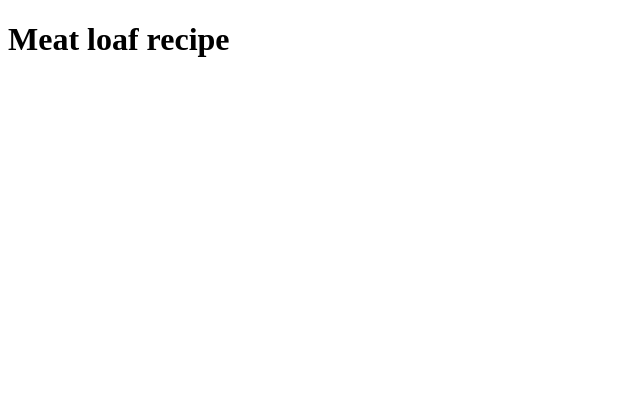
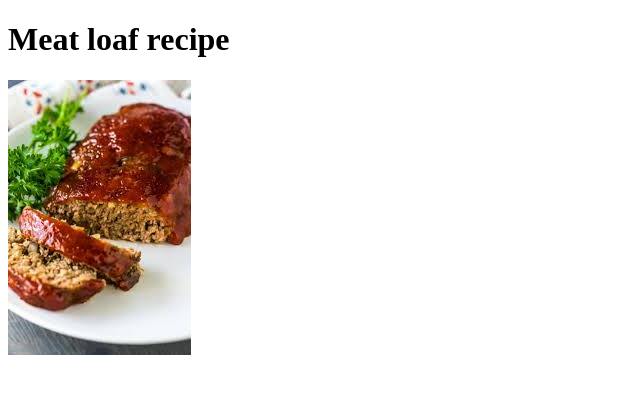
Before and after one commit to MazeAgent/odin-recipes, a plain HTML site: page recipes/meatloaf.html in a window 1280 px wide. Shown: the whole page, without its empty margins (0-640 px from the left). Drawn offline with Linux system fonts and the light colour scheme.

Commit message:
added a new image of meatloaf

```diff
--- a/recipes/meatloaf.html
+++ b/recipes/meatloaf.html
@@ -8,5 +8,6 @@
 </head>
 <body>
     <h1>Meat loaf recipe</h1>
+    <img src="meatloaaf.jpeg">
 </body>
 </html>
```
Also changed, not shown: recipes/meatloaaf.jpeg (added).
